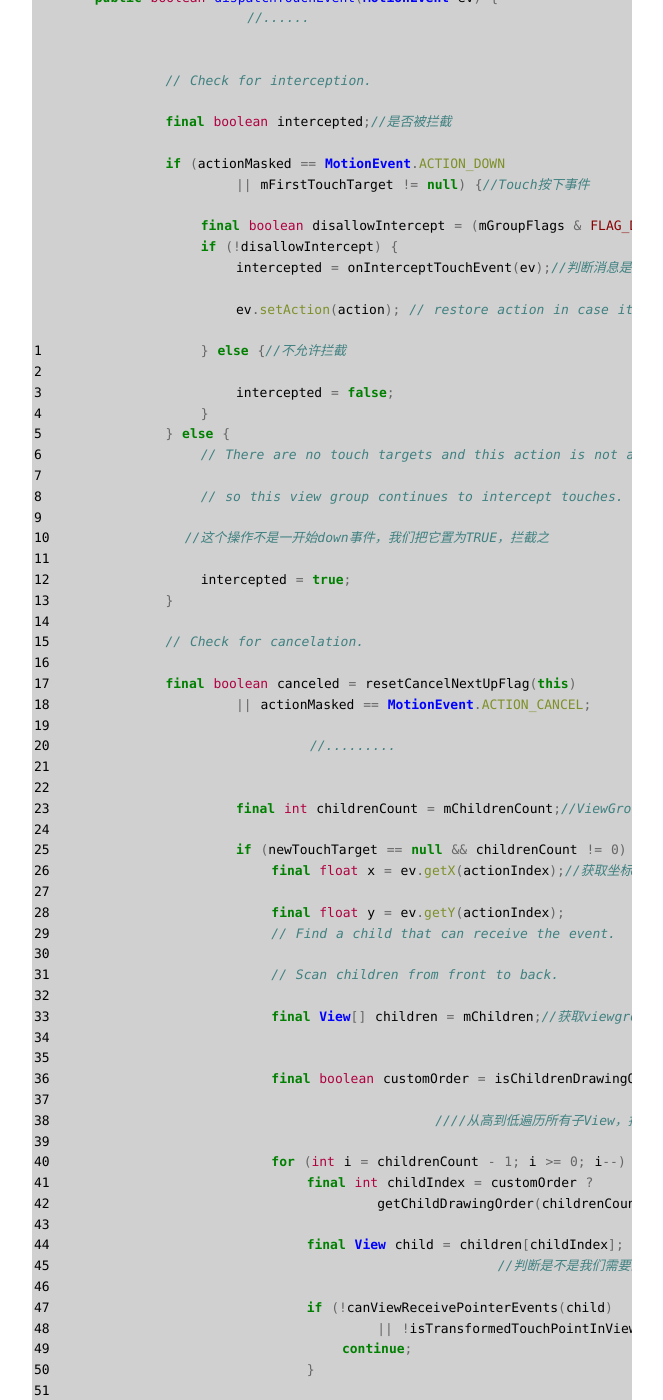
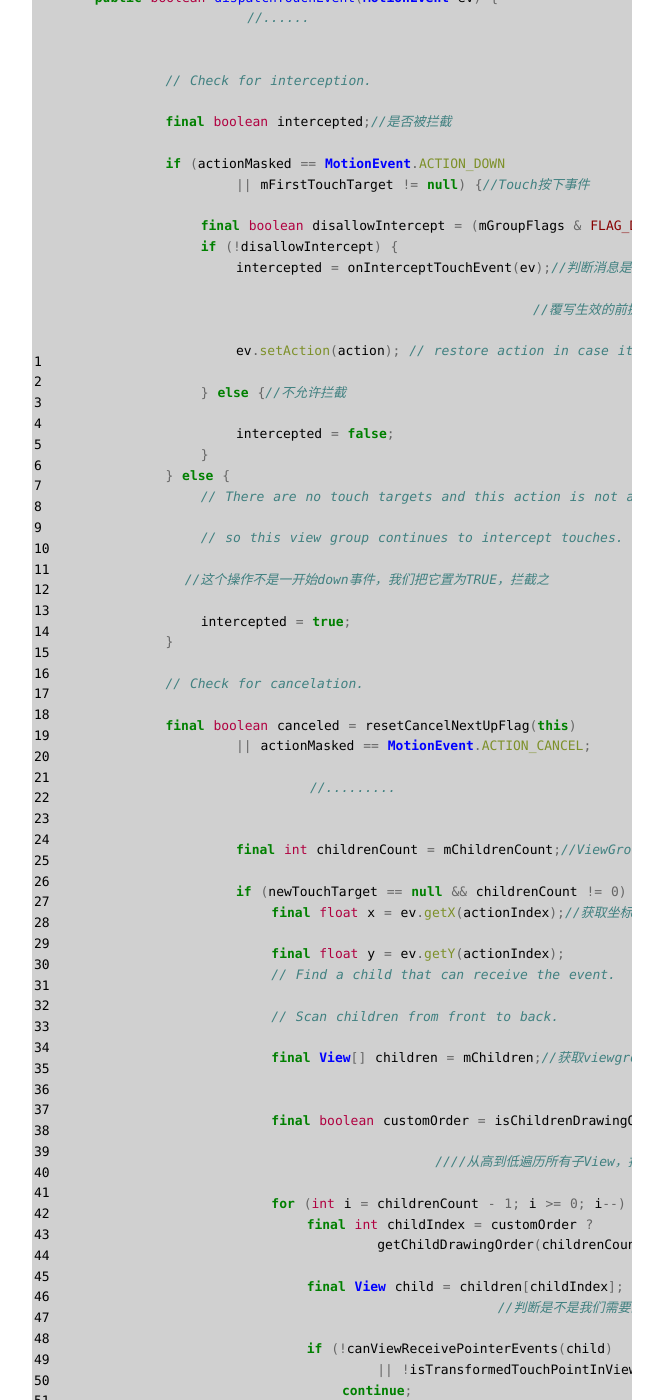
Before and after one commit to JefferyWong/stackvoid.github.io, a Jekyll site: the page built from _posts/2014-09-30-details-dispatch-onTouch-Event-in-Android.md, in a window 1280 px wide and 1400 px high, scrolled down 2945 px. Shown: the whole window, without its empty margins (308-971 px from the left). Built offline with Jekyll 4.4.1, drawn with Linux system fonts in a browser that asks for light colours; some web fonts are replaced; Markdown is read by kramdown in place of the engine named in the settings; comment, search, counter and statistics services are not loaded; some of the changed text lies outside the part shown.

```diff
--- a/_posts/2014-09-30-details-dispatch-onTouch-Event-in-Android.md
+++ b/_posts/2014-09-30-details-dispatch-onTouch-Event-in-Android.md
@@ -93,7 +93,8 @@ OK，我们要重点分析的就是ViewGroup中的dispatchTouchEvent方法。
                     || mFirstTouchTarget != null) {//Touch按下事件
                 final boolean disallowIntercept = (mGroupFlags & FLAG_DISALLOW_INTERCEPT) != 0;
                 if (!disallowIntercept) {
-                    intercepted = onInterceptTouchEvent(ev);//判断消息是否需要被viewGroup拦截，这个方法我们可以覆写，覆写生效的前提是 disallowIntercept 为FALSE，否则写了也没用
+                    intercepted = onInterceptTouchEvent(ev);//判断消息是否需要被viewGroup拦截，这个方法我们可以覆写，
+                    					    //覆写生效的前提是 disallowIntercept 为FALSE，否则写了也没用
                     ev.setAction(action); // restore action in case it was changed
                 } else {//不允许拦截
                     intercepted = false;
@@ -135,7 +136,7 @@ OK，我们要重点分析的就是ViewGroup中的dispatchTouchEvent方法。
                             if (newTouchTarget != null) {//找到子view
                                 // Child is already receiving touch within its bounds.
                                 // Give it the new pointer in addition to the ones it is handling.
-								//已经找到，循环结束，目标就是newTouchTarget
+				//已经找到，循环结束，目标就是newTouchTarget
                                 newTouchTarget.pointerIdBits |= idBitsToAssign;
                                 break;
                             }
```
